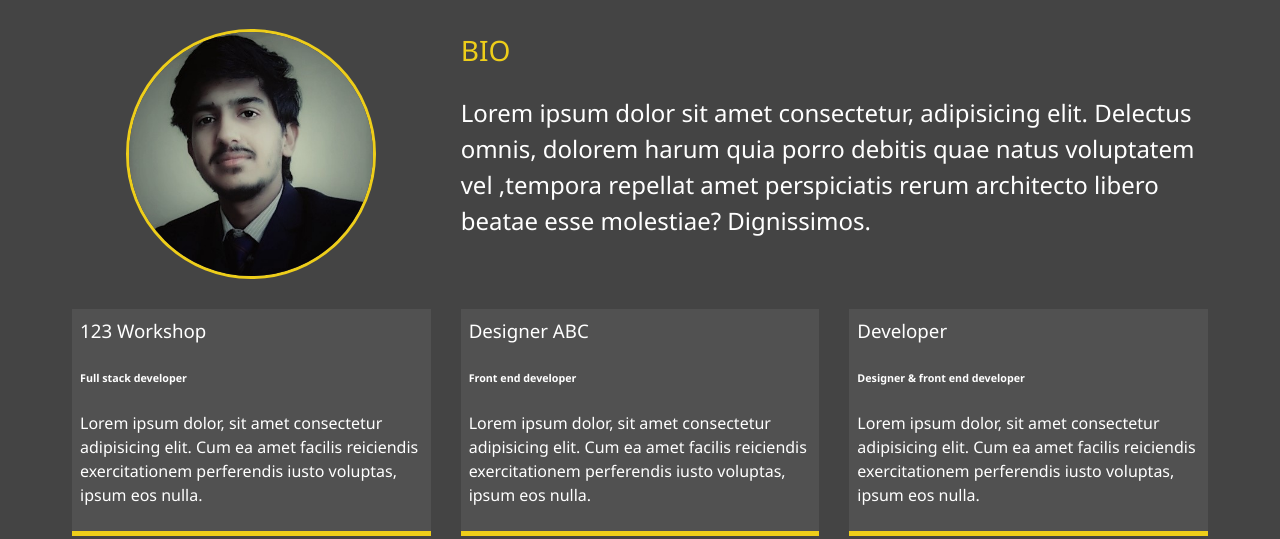
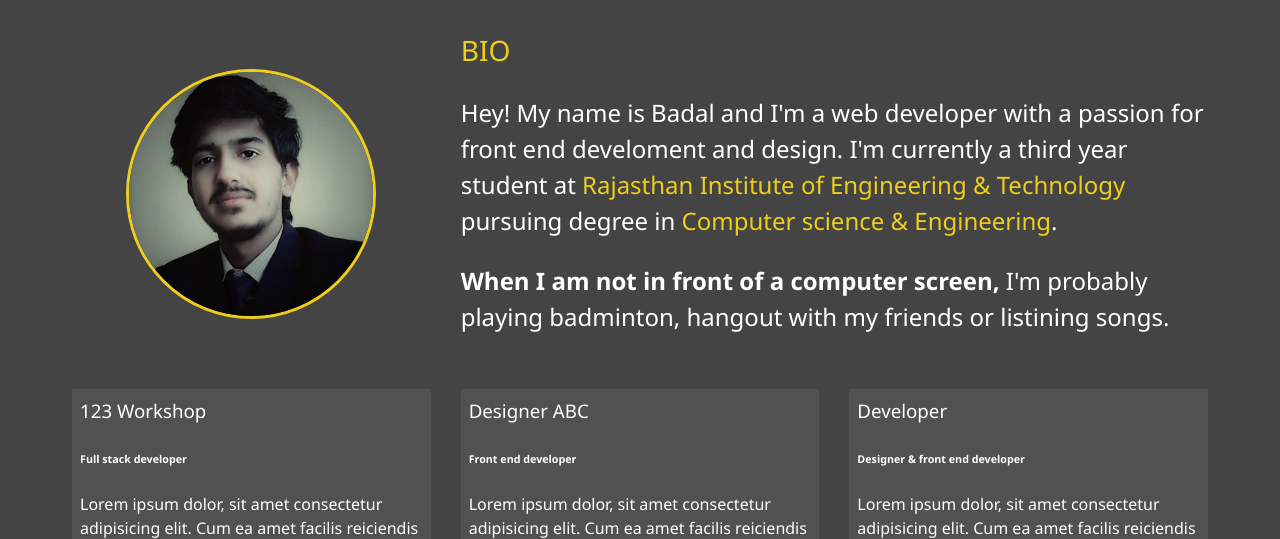
Before and after one commit to badal9304/badal, a website: page dist/about.html in a window 1280 px wide. Shown: the part 261-800 px from the top of the page. Drawn offline with Linux system fonts and the light colour scheme.

Commit message:
About me

```diff
--- a/dist/about.html
+++ b/dist/about.html
@@ -52,11 +52,15 @@
             <div class="bio">
                 <h3 class="text-secondary">BIO</h3>
                 <p>
-                    Lorem ipsum dolor sit amet consectetur,
-                    adipisicing elit. Delectus omnis, dolorem
-                    harum quia porro debitis quae natus voluptatem vel
-                    ,tempora repellat amet perspiciatis
-                    rerum architecto libero beatae esse molestiae? Dignissimos.
+                    Hey! My name is Badal and I'm a web developer with a passion for
+                    front end develoment and design. I'm currently a third year student
+                    at <span style="color: #eece1a">Rajasthan Institute of Engineering & Technology</span>
+                    pursuing degree in <span style="color: #eece1a;"> Computer science & Engineering</span>.
+                </p>
+
+                <p>
+                    <span style="font-weight: bold;">When I am not in front of a computer screen, </span> I'm probably
+                    playing badminton, hangout with my friends or listining  songs.
 
                 </p>
             </div>
```
